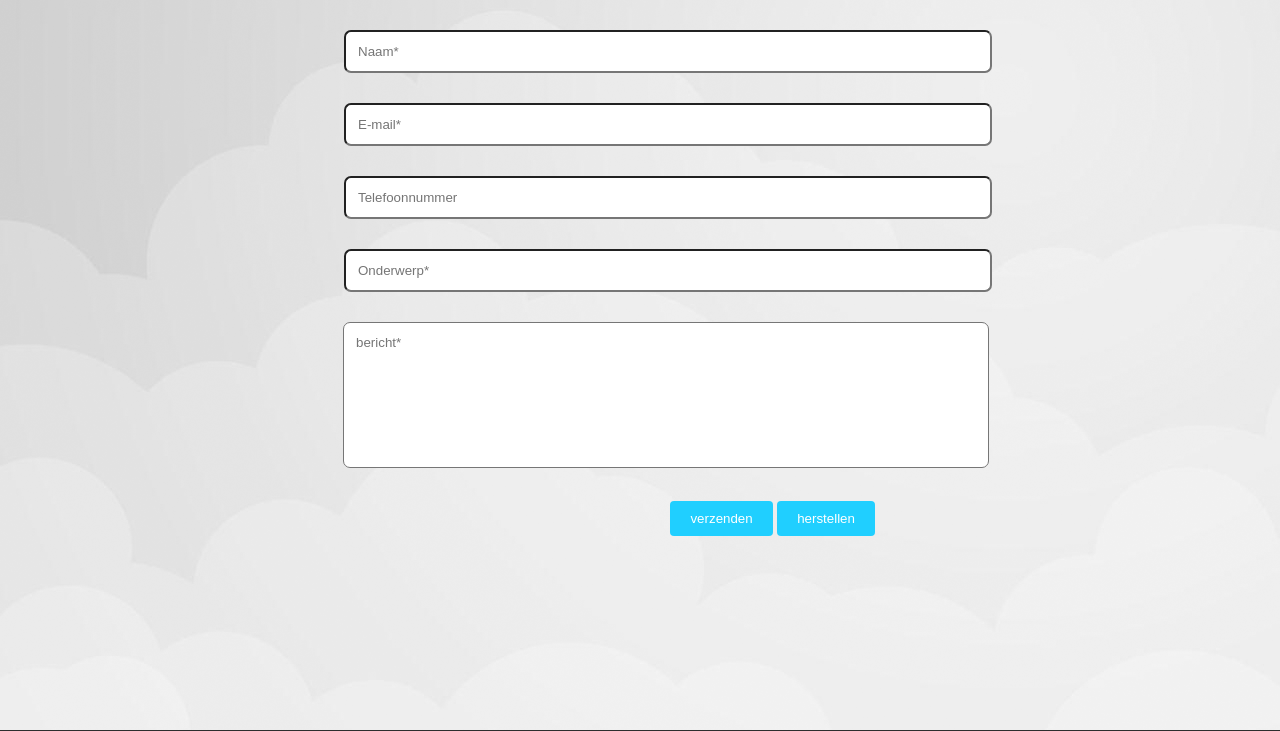
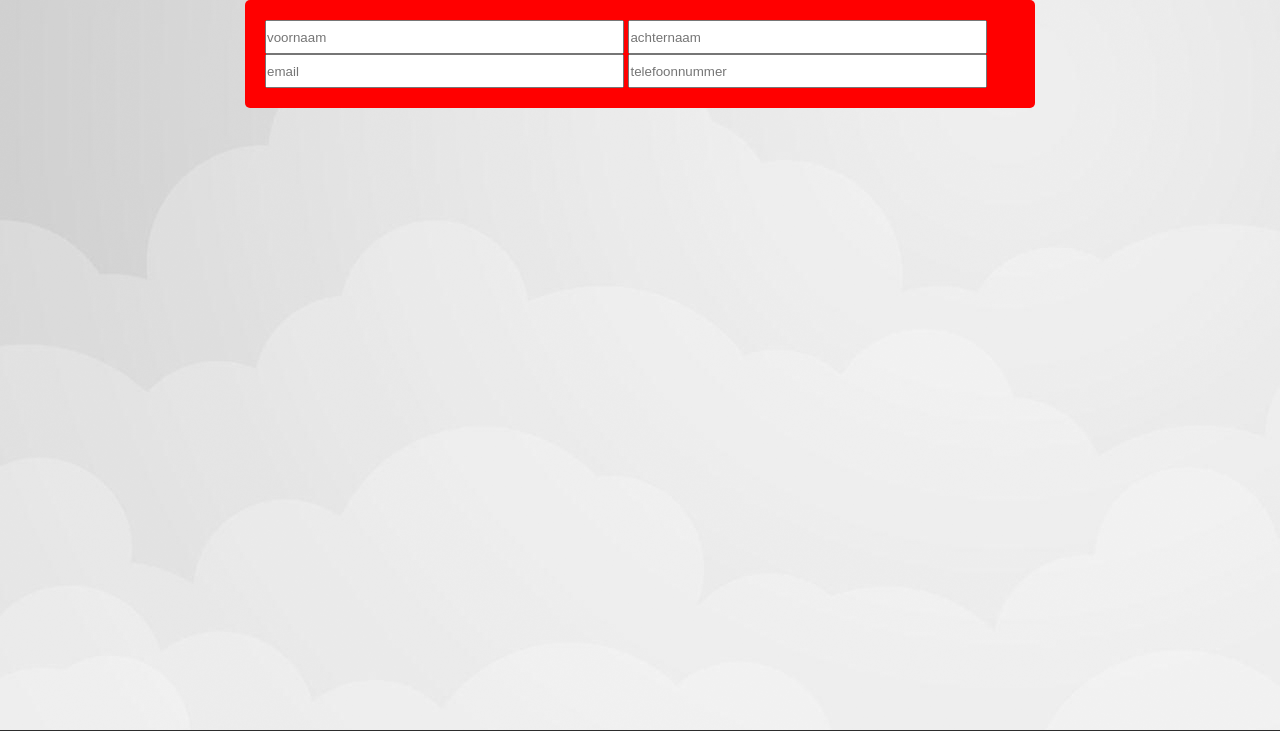
Before and after one commit to ThomasVanRijn/TMN-Web, a PHP site: page /contact.html in a window 1280 px wide. Shown: the part 200-931 px from the top of the page. Run offline with PHP 8.4, Linux system fonts and the light colour scheme.

Commit message:
start met contactformulier

```diff
--- a/contact.html
+++ b/contact.html
@@ -27,18 +27,11 @@
     </header>
     <main>
       <div class="formulier">
-        <form method="post" action="mailto:lachuuhh@gmail.com">
-          <input type="text" name="Naam" placeholder="Naam*">
-          <input type="text" name="E-mail" placeholder="E-mail*">
-          <input type="text" name="Nummer" placeholder="Telefoonnummer">
-          <input type="text" name="onderwerp" placeholder="Onderwerp*">
-          man:<input type="radio" name="geslacht" value="man" checked>
-          vrouw:<input type="radio" name="geslacht" value="vrouw">
-          <textarea name="bericht"placeholder="bericht*" rows="8" cols="80"></textarea>
-          <!-- <input type="" name="gebruikersnaam" placeholder="gebruikersnaam"> -->
-          <!-- <input type="password" placeholder="wachtwoord"> -->
-          <input type="submit" name="submit" value="verzenden">
-          <input type="reset" name="reset" value="herstellen">
+        <form method="post" action="mailto:">
+          <input type="text" name="naam" placeholder="voornaam">
+          <input type="text" name="naam" placeholder="achternaam">
+          <input type="text" name="email" placeholder="email">
+          <input type="text" name="nummer" placeholder="telefoonnummer">
         </form>
 
       </div>
--- a/css/contact.css
+++ b/css/contact.css
@@ -84,31 +84,14 @@ main {
   border-radius: 5px;
   padding: 20px;
   display: flex;
+  width: 750px;
+  background-color: red;
+  margin: auto;
 }
-input[type=text], textarea {
- width: 50%;
- padding: 12px;
- border: 2px solid #;
- border-radius: 7px;
- margin-top: 10px;
- margin-bottom: 20px;
- position: relative;
- transform: translateX( 50%);
- resize: none;
-}
-input[type=submit],input[type=reset]{
- background-color: #20cfff;
- color: white;
- padding: 10px 20px;
- border: none;
- border-radius: 4px;
- transform: translateY(100%);
- margin
- cursor: pointer;
-}
-input[type=submit]:hover, input[type=reset]:hover {
-  background-color: #00BDFF;
-}
+  input[type=text]{
+    width: 355px;
+    height: 30px;
+  }
 
 footer {
   width: 100%;
```
